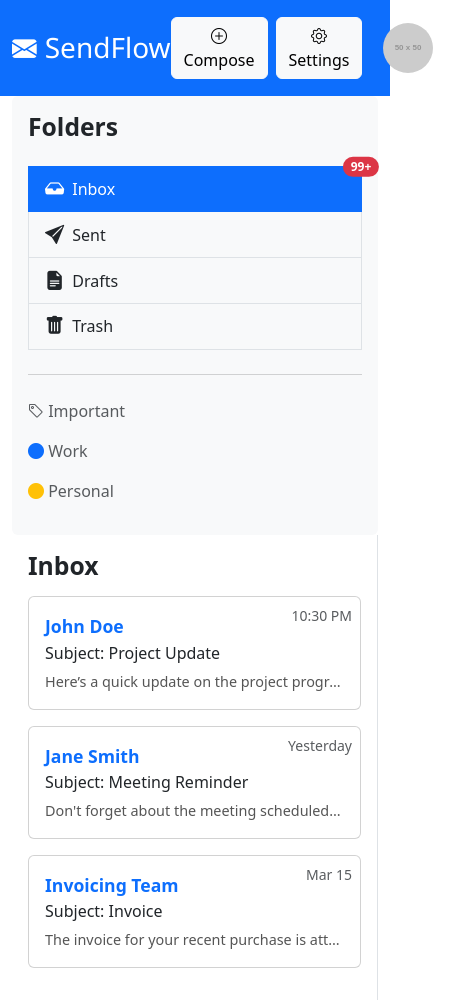
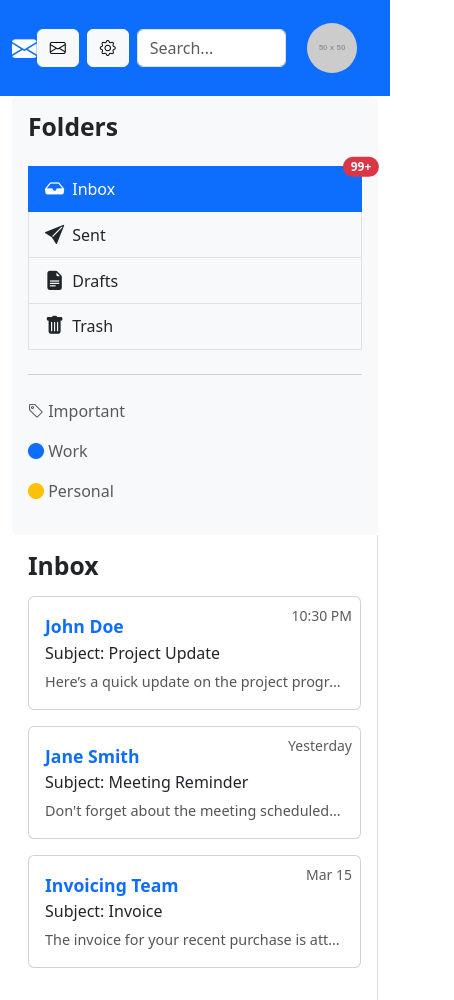
Before and after one commit to mark-escosura/bootstrap-email-escosura, a website: page index.html in a window 390 px wide. Shown: the top 1000 px of the page, 454 px wide, since content can reach past the window. Drawn offline with nearby package versions, Linux system fonts and the light colour scheme; placeholder pictures from the web are drawn by us.

Commit message:
Hide text and show only icons for Compose and Settings buttons on mobile screens

```diff
--- a/index.html
+++ b/index.html
@@ -20,17 +20,22 @@
                 <!-- Logo and Title Section -->
                 <div class="d-flex align-items-center">
                     <i class="bi bi-envelope-fill fs-2"></i>
-                    <h1 id="main-title" class="mb-0 ms-2">SendFlow</h1>
+                    <h1 id="main-title" class="mb-0 ms-2 d-none d-sm-inline">SendFlow</h1>
                 </div>
 
                 <!-- Right-side Buttons -->
                 <div class="d-flex align-items-center">
                     <button class="btn btn-light me-2">
-                        <i class="bi bi-plus-circle"></i> Compose
+                        <i class="bi bi-envelope"></i>
+                        <span class="d-none d-sm-inline">Compose</span>
                     </button>
                     <button class="btn btn-light me-2">
-                        <i class="bi bi-gear"></i> Settings
+                        <i class="bi bi-gear"></i>
+                        <span class="d-none d-sm-inline">Settings</span>
                     </button>
+                    <form class="me-2">
+                        <input type="text" class="form-control" placeholder="Search...">
+                    </form>
                     <button class="btn me-2">
                         <img src="https://via.placeholder.com/50" alt="User Avatar" class="rounded-circle">
                     </button>
```
